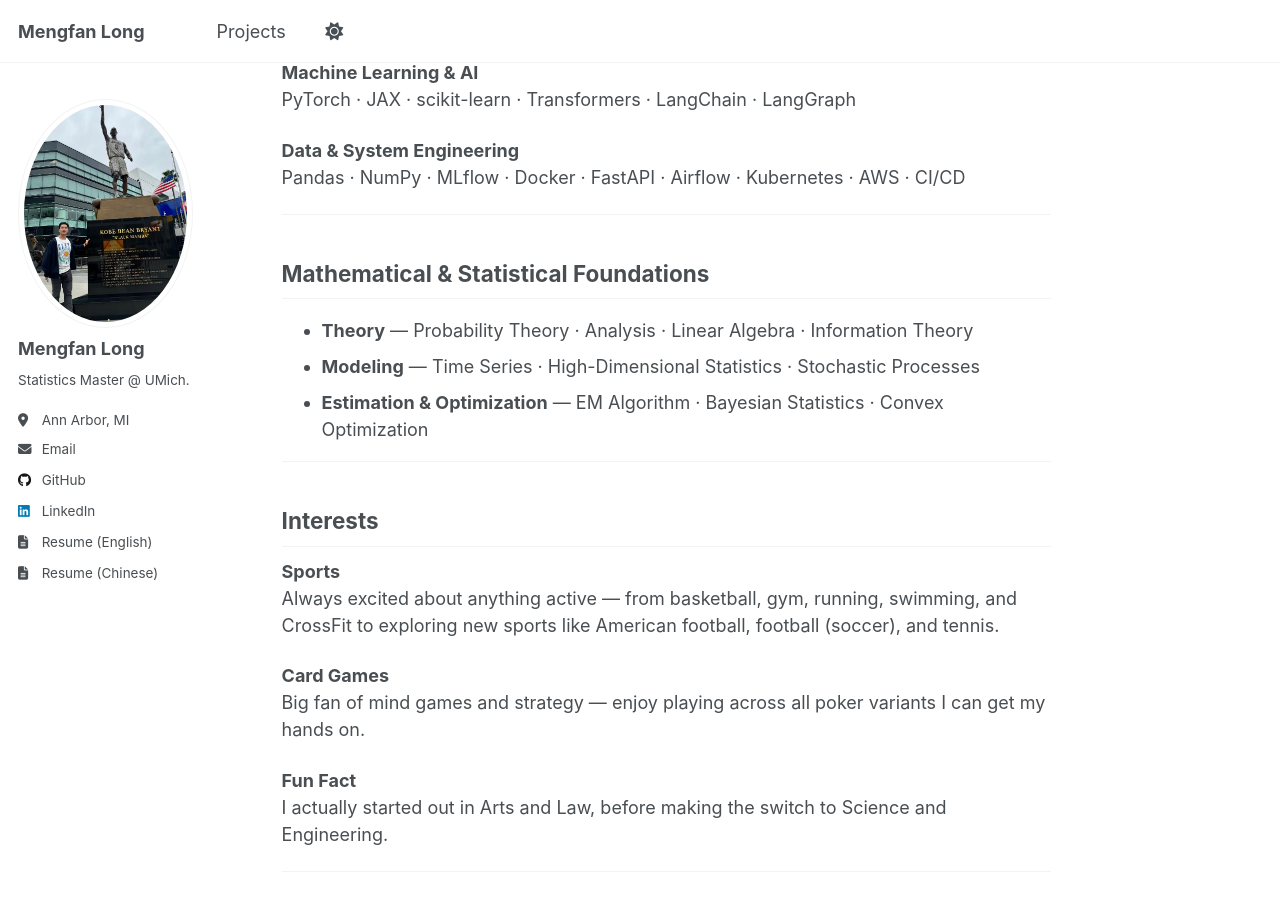
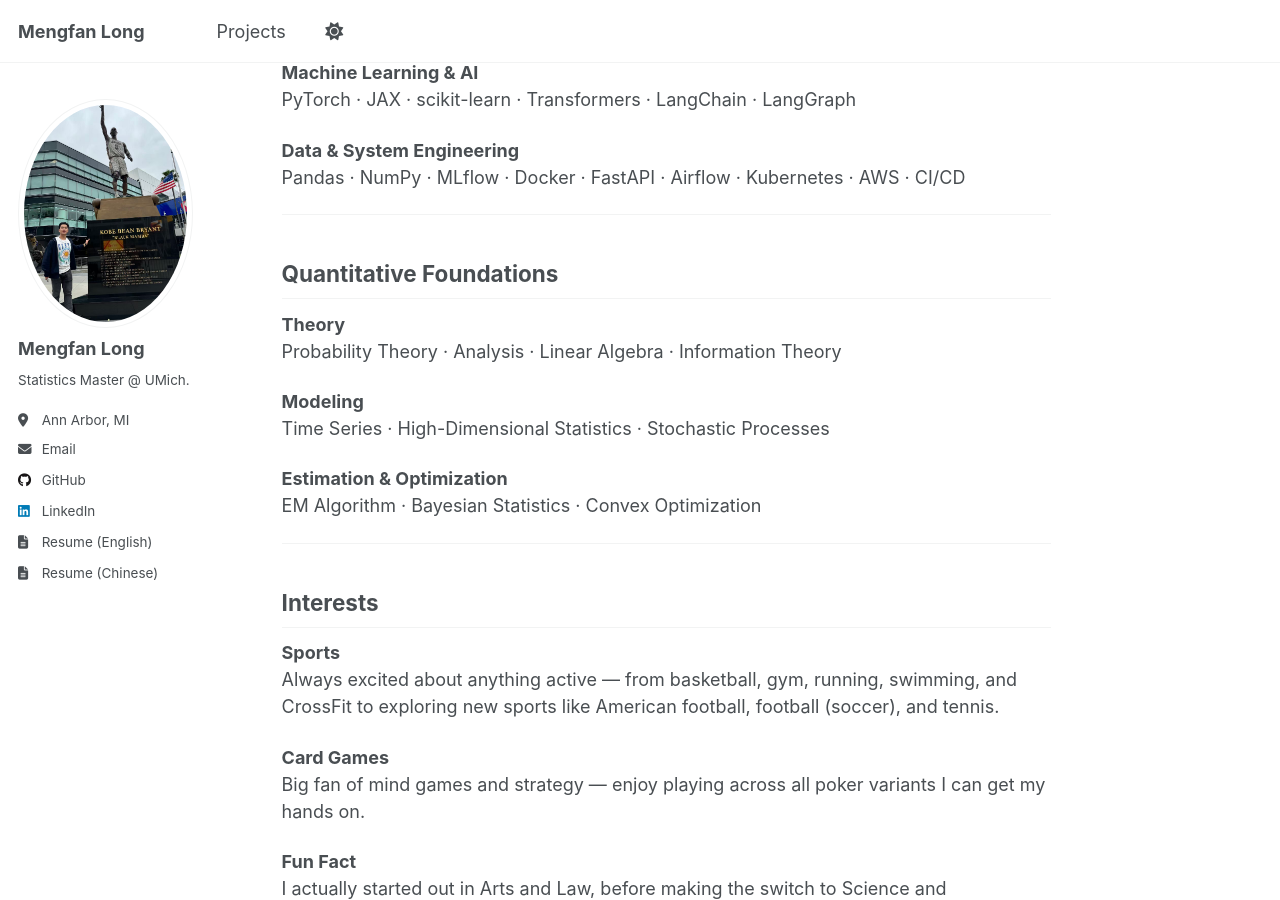
Before and after one commit to kevinlmf/kevinlmf.github.io, a Jekyll site: the page built from index.md, in a window 1280 px wide and 900 px high, scrolled down 1353 px. Built offline with Jekyll 4.4.1, drawn with Linux system fonts in a browser that asks for light colours; a script that is not in the unit is left out.

Commit message:
Update index.md

```diff
--- a/index.md
+++ b/index.md
@@ -59,10 +59,17 @@ Pandas · NumPy · MLflow · Docker · FastAPI · Airflow · Kubernetes · AWS
 
 ---
 
-## Mathematical & Statistical Foundations
-- **Theory** — Probability Theory · Analysis · Linear Algebra · Information Theory
-- **Modeling** — Time Series · High-Dimensional Statistics · Stochastic Processes
-- **Estimation & Optimization** — EM Algorithm · Bayesian Statistics · Convex Optimization
+## Quantitative Foundations
+
+**Theory**
+Probability Theory · Analysis · Linear Algebra · Information Theory
+
+**Modeling**
+Time Series · High-Dimensional Statistics · Stochastic Processes
+
+**Estimation & Optimization**
+EM Algorithm · Bayesian Statistics · Convex Optimization
+
 
 
 
```
